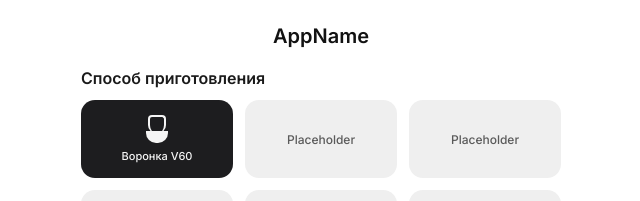
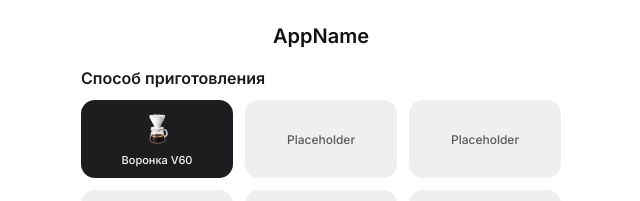
Before and after one commit to Kargin-design/coffee-mvp, a React (Vite) app in the folder coffee-frontend/: page / in a window 1280 px wide. Shown: the top 201 px of the page, without its empty margins (319-959 px from the left). Built offline with nearby package versions, Linux system fonts and the light colour scheme; no server answers.

Commit message:
Use V60 image in method tab

```diff
--- a/coffee-frontend/src/App.css
+++ b/coffee-frontend/src/App.css
@@ -69,33 +69,10 @@
   gap: 6px;
 }
 
-.method__icon {
-  position: relative;
-  width: 28px;
-  height: 28px;
-}
-
-.method__cup {
-  position: absolute;
-  bottom: 0;
-  left: 50%;
-  width: 22px;
-  height: 12px;
-  transform: translateX(-50%);
-  border-radius: 0 0 10px 10px;
-  background: #f5f5f5;
-}
-
-.method__drip {
-  position: absolute;
-  top: 0;
-  left: 50%;
-  width: 18px;
-  height: 18px;
-  transform: translateX(-50%);
-  border-radius: 4px 4px 8px 8px;
-  border: 2px solid #f5f5f5;
-  border-bottom: none;
+.method__image {
+  width: 36px;
+  height: 36px;
+  object-fit: contain;
 }
 
 .method__label {
--- a/coffee-frontend/src/App.jsx
+++ b/coffee-frontend/src/App.jsx
@@ -1,5 +1,6 @@
 import { useEffect, useState } from 'react'
 import Input from './components/Input/Input'
+import v60Img from './assets/v60.webp'
 import './App.css'
 
 const formatTime = (seconds) => {
@@ -77,10 +78,7 @@ function App() {
           <h2 className="section__title">Способ приготовления</h2>
           <div className="methods">
             <button className="method method--active" type="button">
-              <div className="method__icon" aria-hidden="true">
-                <span className="method__cup" />
-                <span className="method__drip" />
-              </div>
+              <img className="method__image" src={v60Img} alt="Воронка V60" />
               <span className="method__label">Воронка V60</span>
             </button>
             <button className="method" type="button">
```
Also changed, not shown: coffee-frontend/src/assets/v60.webp (added).
